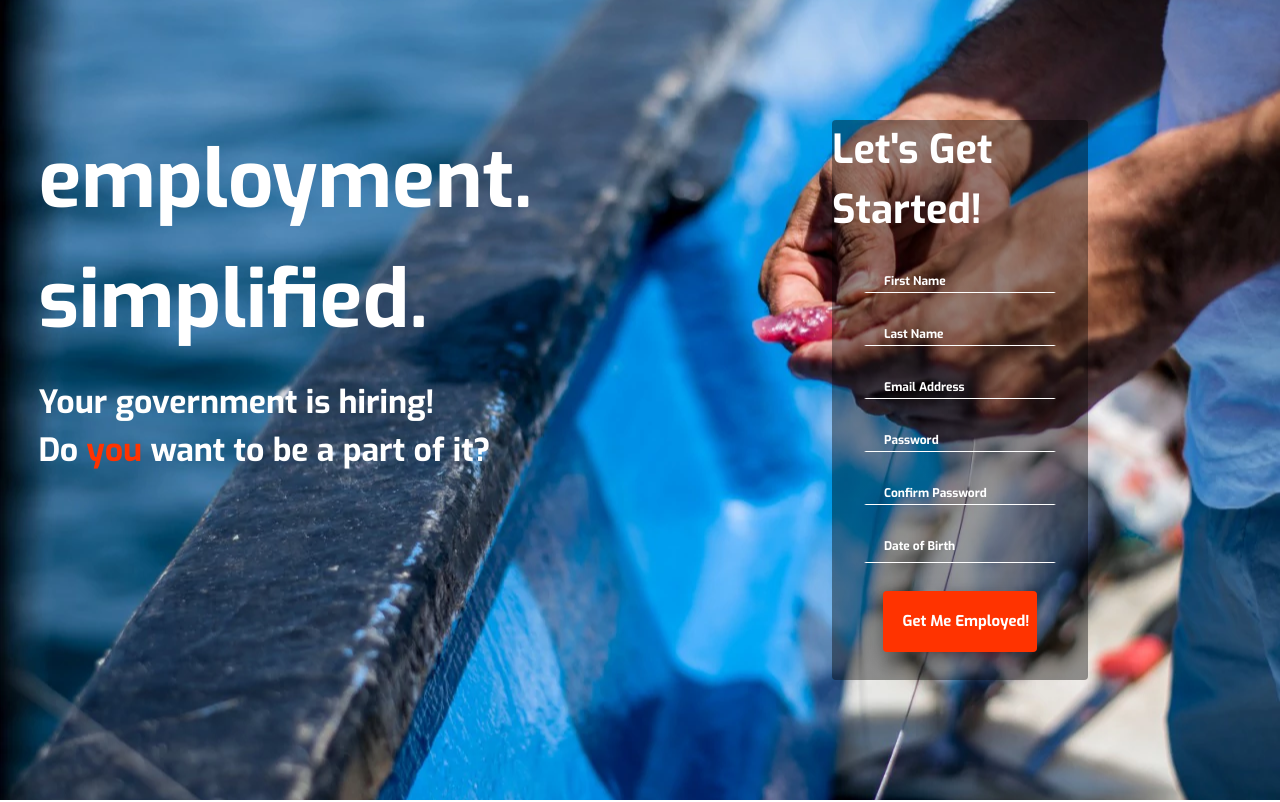
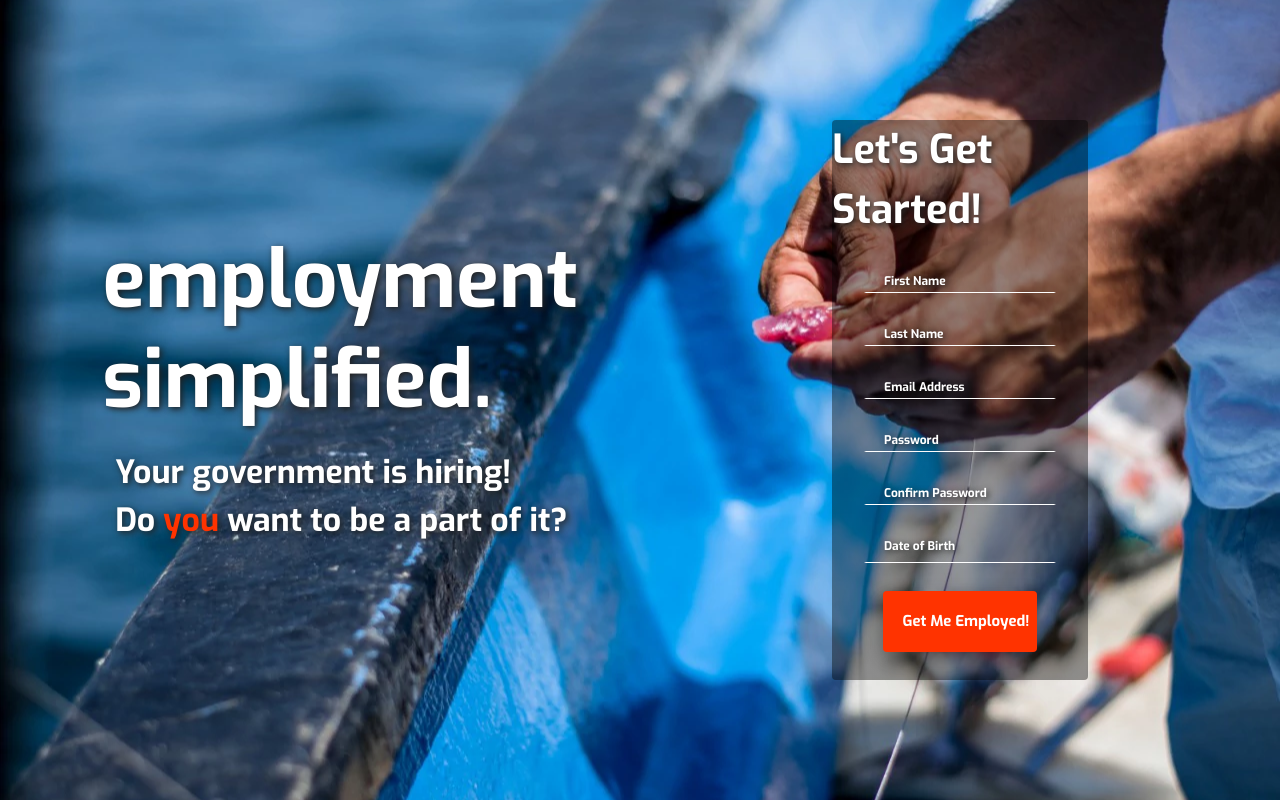
Before and after one commit to simeon9696/EmployTT-Final, a plain HTML site: page EmployTT/index.html in a window 1280 px wide. Shown: the top 802 px of the page. Drawn offline with nearby package versions, Linux system fonts and the light colour scheme; no server answers; a web font is replaced by a local one.

Commit message:
landing image filter

```diff
--- a/EmployTT/index.html
+++ b/EmployTT/index.html
@@ -66,8 +66,8 @@
 		</div>
 		-->
 
-		<div class="full-bg-img" style="background-image:url('../images/webpImages/landingimage.webp'), url('../images/landingimage.jpg');">
-			<div class = "employtt-slogan">employment.<br> simplified.</div><br>
+		<div class="full-bg-img" style="background-image:url('../images/webpImages/landingimage.webp'), url('../images/sunnylanding.jpg');">
+			<div class = "employtt-slogan">employment<br> simplified.</div><br>
 
 			<div class = "cta-words">Your government is hiring! <br> Do <span style="color:#ff3300;">you</span> want to be a part of it?</div>
 			<form  id="reg-form" class="landing-reg-form">
--- a/EmployTT/index_style.css
+++ b/EmployTT/index_style.css
@@ -63,23 +63,27 @@ header{
 .employtt-slogan {
   font-family: 'Exo',Arial, sans-serif;
   font-size: 10vh;
+  line-height:100px;
   font-weight: bold;
   color: white;
-  margin-left:3vw;
-  margin-top:15vh;
+  margin-left:8vw;
+  margin-top:18vw;
+  text-shadow:2px 2px 6px  rgb(32, 32, 32);
+  background-blend-mode: darken;
 }
 .cta-words{
   font-family: 'Exo',Arial, sans-serif;
   font-size: 4vh;
   font-weight: italic;
   color: white;
-  margin-left:3vw;
+  margin-left:9vw;
+  text-shadow:2px 2px 6px  rgb(32, 32, 32);
 }
 .signup-words{
   display: flex;
   justify-content: center;
   font-size: 5vh;
-
+  text-shadow:2px 2px 6px  rgb(32, 32, 32);
 }
 
 .landing-reg-form{
@@ -95,6 +99,7 @@ header{
   border-radius:4px;
   margin-left: 65vw;
   margin-top:15vh;
+  text-shadow:2px 2px 6px  rgb(32, 32, 32);
   width:20vw;
   height: 70vh;
   background: linear-gradient( rgba(0, 0, 0, 0.4), rgba(0, 0, 0, 0.4) );
```
